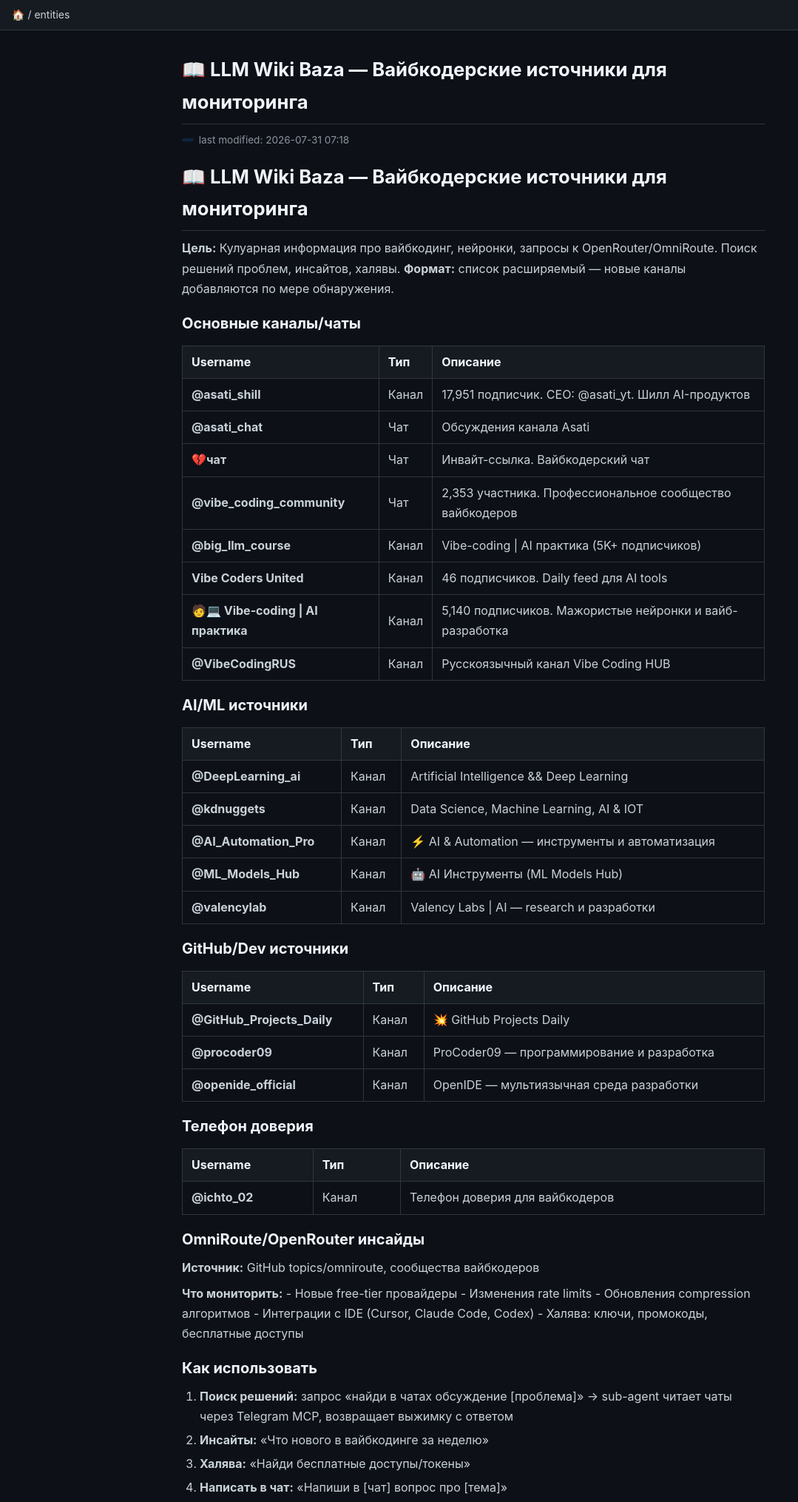
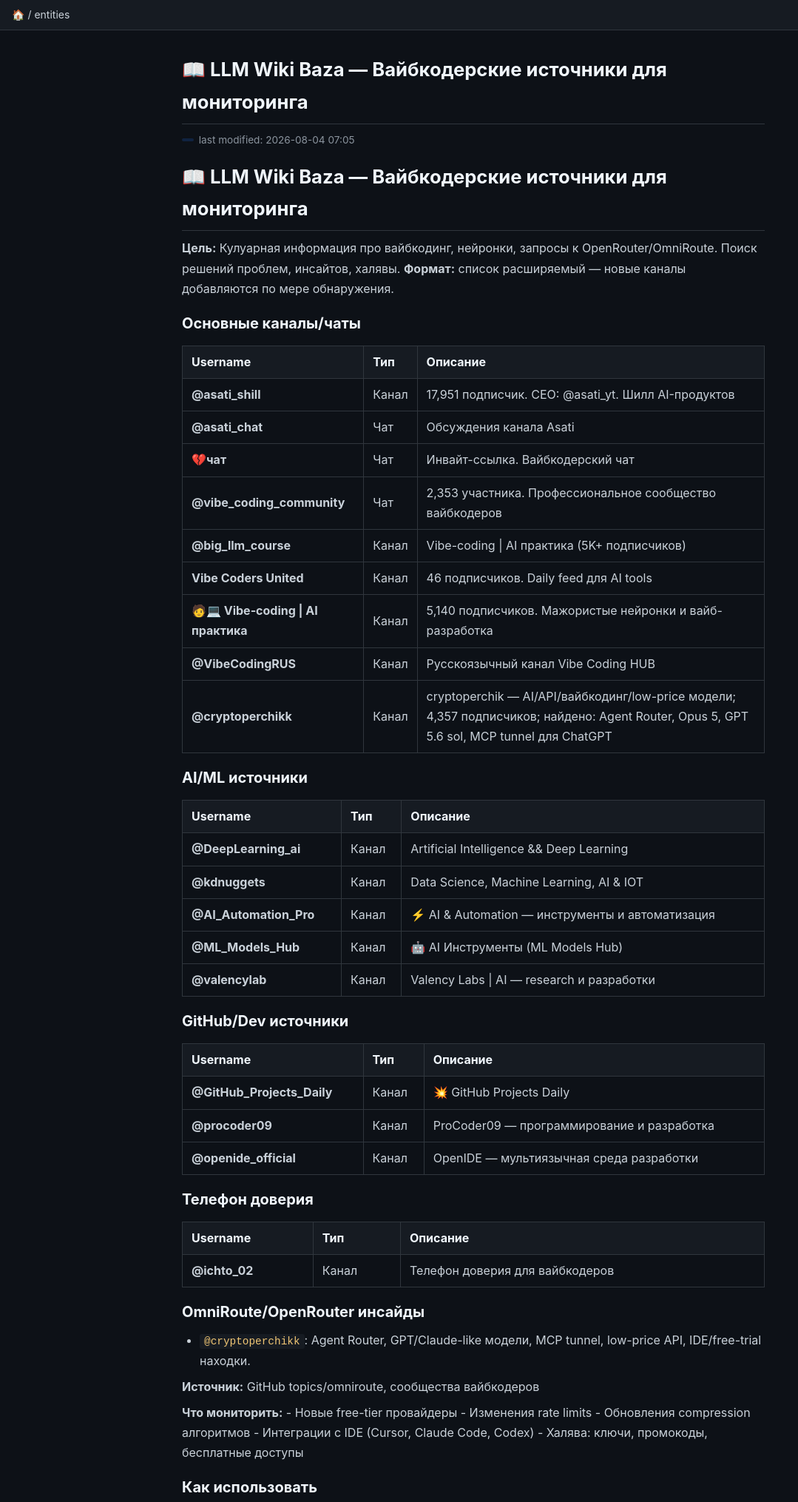
Before and after one commit to 3dstepansky/baza, a plain HTML site: page entities/vibecoder-sources.html in a window 1280 px wide. Shown: the top 2030 px of the page at 74% size, without its empty margins (0-1079 px from the left). Drawn offline with Linux system fonts and the light colour scheme.

Commit message:
Deploy cryptoperchik source update

```diff
--- a/entities/vibecoder-sources.html
+++ b/entities/vibecoder-sources.html
@@ -38,7 +38,7 @@
 <nav class="nav"><span class="crumbs"><a href="/">🏠</a> / <span>entities</span></span></nav>
 <div class="container">
 <h1>📖 LLM Wiki Baza — Вайбкодерские источники для мониторинга</h1>
-<div class="meta"><span class="tag"></span> last modified: 2026-07-31 07:18</div>
+<div class="meta"><span class="tag"></span> last modified: 2026-08-04 07:05</div>
 <h1>📖 LLM Wiki Baza — Вайбкодерские источники для мониторинга</h1>
 <p><strong>Цель:</strong> Кулуарная информация про вайбкодинг, нейронки, запросы к OpenRouter/OmniRoute. Поиск решений проблем, инсайтов, халявы.
 <strong>Формат:</strong> список расширяемый — новые каналы добавляются по мере обнаружения.</p>
@@ -91,6 +91,11 @@
 <td><strong>@VibeCodingRUS</strong></td>
 <td>Канал</td>
 <td>Русскоязычный канал Vibe Coding HUB</td>
+</tr>
+<tr>
+<td><strong>@cryptoperchikk</strong></td>
+<td>Канал</td>
+<td>cryptoperchik — AI/API/вайбкодинг/low-price модели; 4,357 подписчиков; найдено: Agent Router, Opus 5, GPT 5.6 sol, MCP tunnel для ChatGPT</td>
 </tr>
 </tbody>
 </table>
@@ -176,6 +181,9 @@
 </tbody>
 </table>
 <h2>OmniRoute/OpenRouter инсайды</h2>
+<ul>
+<li><code>@cryptoperchikk</code>: Agent Router, GPT/Claude-like модели, MCP tunnel, low-price API, IDE/free-trial находки.</li>
+</ul>
 <p><strong>Источник:</strong> GitHub topics/omniroute, сообщества вайбкодеров</p>
 <p><strong>Что мониторить:</strong>
 - Новые free-tier провайдеры
```
Also changed, not shown: log.html (+7 -1 lines).
